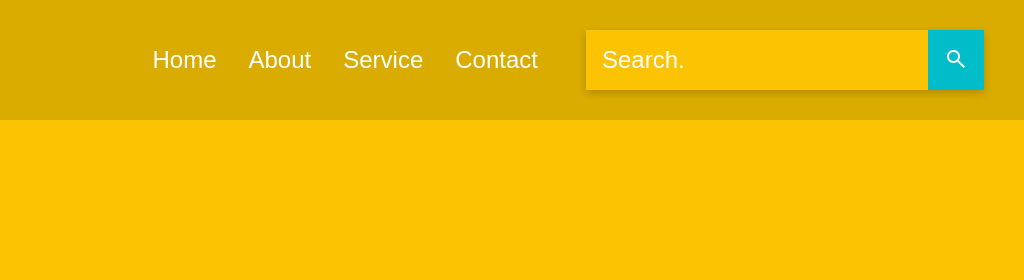
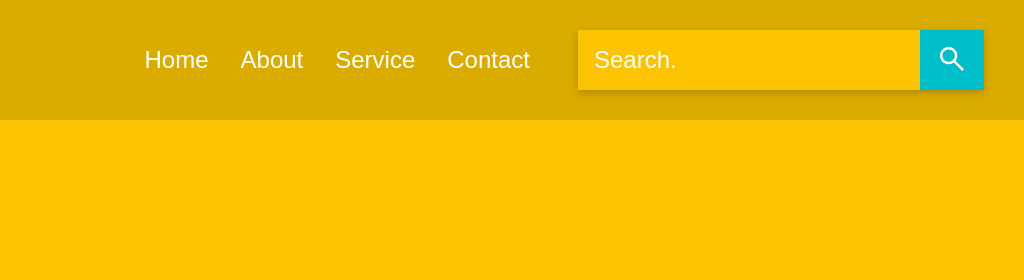
Before and after one commit to ebenhdz/practicas_web, a plain HTML site: page 4_veterinaria/index.html in a window 1280 px wide. Shown: the top 280 px of the page, 256-1280 px from the left. Drawn offline with nearby package versions, Linux system fonts and the light colour scheme.

Commit message:
ajuste tamaño icono buscar

```diff
--- a/4_veterinaria/style.css
+++ b/4_veterinaria/style.css
@@ -52,11 +52,12 @@ header{
 }
 .boton_buscar{
     background-color: var(--color_accent);
-    padding: 1rem;
+    padding: 0 1rem;
     border: none;
 }
 .boton_buscar .icono{
     color: var(--text-color-on-primary);
+    font-size: 2rem;
 }
 main {
     margin: 0 auto;
@@ -101,6 +102,10 @@ main {
 }
 .diapositiva__descripcion .boton--outline {
     margin-left: 1rem;
+    /*
+    outline: 2px solid white;
+    outline-offset: -2px;
+    */
 }
 .diapositiva__descripcion p {
     margin: 0.5rem 0 4rem 0;
```
